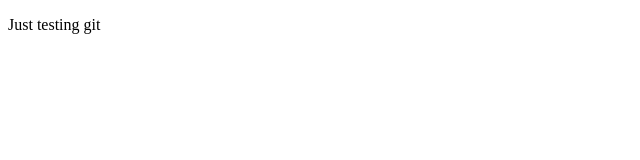
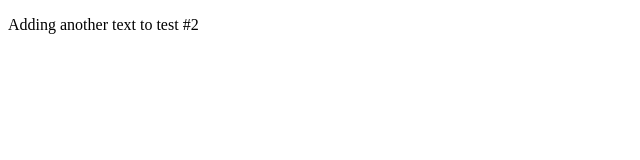
Before and after one commit to Slingshot1942/prework, a plain HTML site: page index.html in a window 1280 px wide. Shown: the whole page, without its empty margins (0-640 px from the left). Drawn offline with Linux system fonts and the light colour scheme.

Commit message:
Update index.html

```diff
--- a/index.html
+++ b/index.html
@@ -6,6 +6,6 @@
     <title>Document</title>
 </head>
 <body>
-    <p>Just testing git</p>
+    <p>Adding another text to test #2</p>
 </body>
 </html>
```
